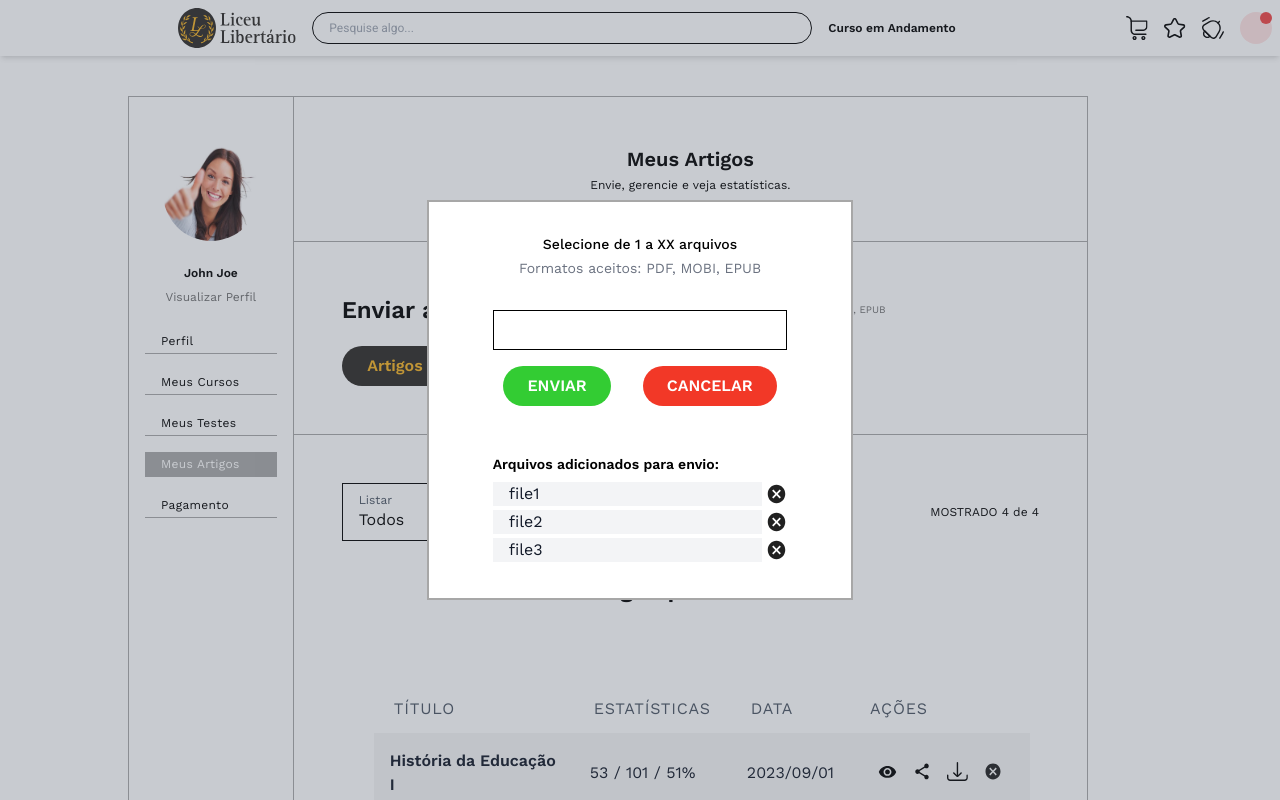
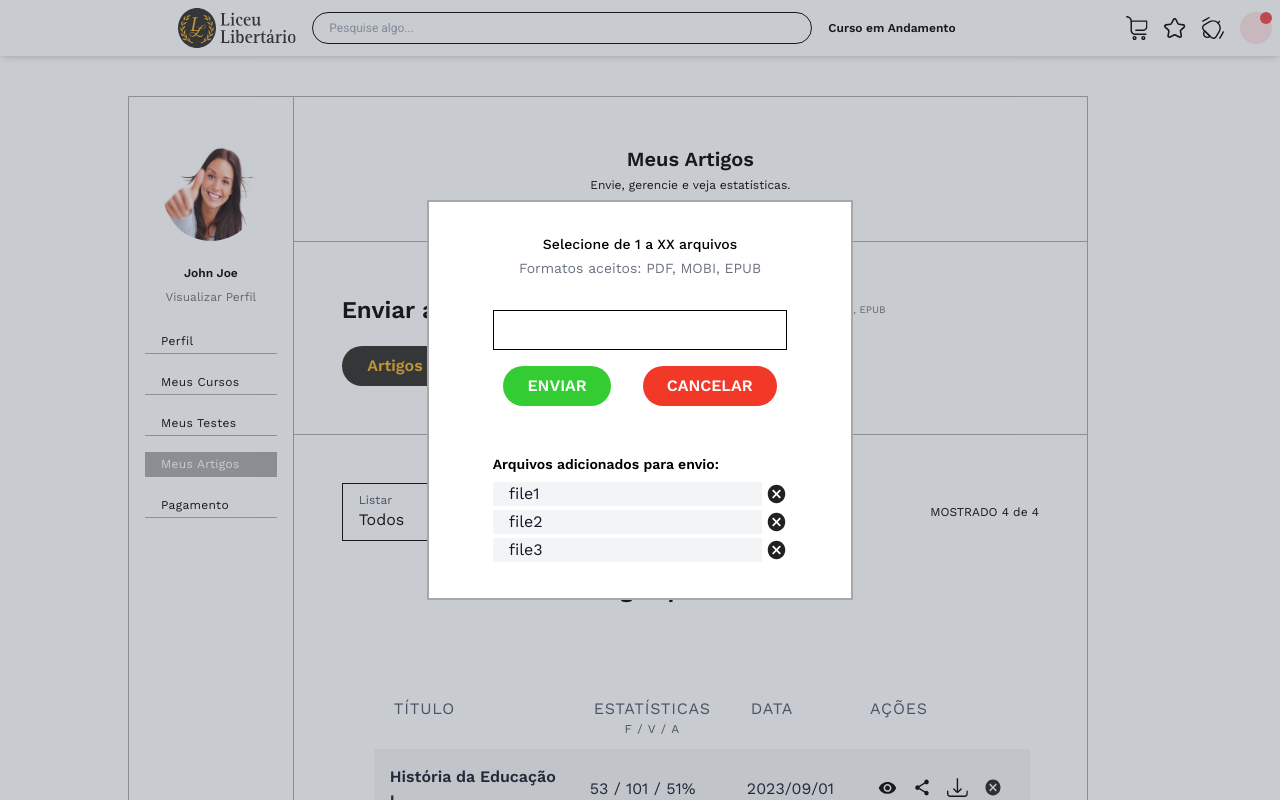
Before and after one commit to MassMessage/liceu-front, a Next.js app: page /panel/articles in a window 1280 px wide. Shown: the top 800 px of the page. Built offline with nearby package versions, Linux system fonts and the light colour scheme.

Commit message:
Fix Articles Table

```diff
--- a/app/components/tables/ArticlesTable.tsx
+++ b/app/components/tables/ArticlesTable.tsx
@@ -30,8 +30,14 @@ export const ArticlesTable: FC<IArticlesTable> = ({ columns = coursesColumns, co
                             <thead>
                                 <tr>
                                     {columns.map((course, i) =>
-                                        <th key={i} className="px-5 py-3 font-normal text-left text-gray-600 uppercase tracking-wider">
-                                            {course}
+                                        <th key={i} className="px-5 py-3 font-normal text-left text-gray-600 uppercase tracking-wider" style={{ paddingBottom: course !== 'ESTATÍSTICAS' ? '1.75rem' : '0.75rem' }}>
+                                            {course === 'ESTATÍSTICAS' ?
+                                                <div className=" flex flex-col">
+                                                    {course}
+                                                    <span className="text-xs text-center">F / V / A</span>
+                                                </div>
+                                                : course
+                                            }
                                         </th>
                                     )}
                                 </tr>
```
